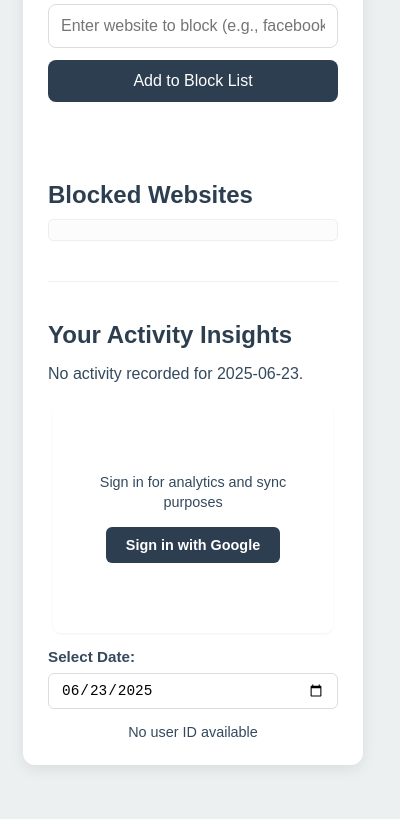
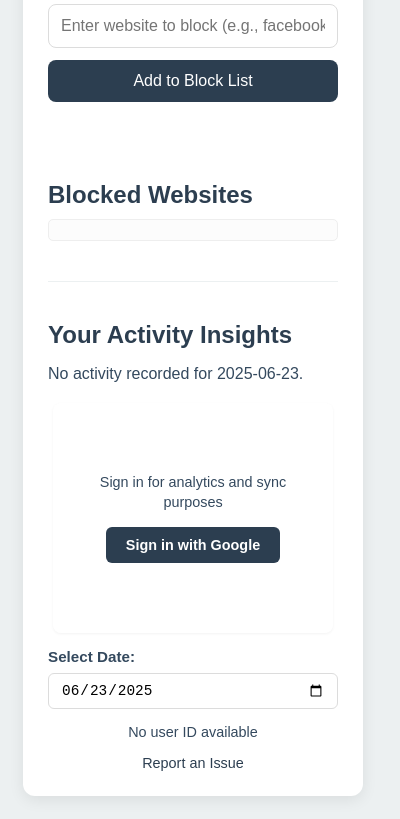
Before and after one commit to nibodhdaware/intentionality, a browser extension: page popup.html in a window 400 px wide. Shown: the part 133-952 px from the top of the page. Before the commit the page ends 921 px from the top, so only its background shows below. Drawn offline with Linux system fonts and the light colour scheme.

Commit message:
added report a problem page

```diff
--- a/popup.html
+++ b/popup.html
@@ -270,6 +270,20 @@
                 color: var(--zen-dark);
                 font-size: 0.9rem;
             }
+            .report-issue-link {
+                margin-top: 15px;
+                text-align: center;
+                font-size: 0.9rem;
+            }
+            .report-issue-link a {
+                color: var(--calm-blue);
+                text-decoration: none;
+                transition: color 0.3s ease;
+            }
+            .report-issue-link a:hover {
+                color: var(--zen-dark);
+                text-decoration: underline;
+            }
         </style>
     </head>
     <body>
@@ -319,6 +333,11 @@
                     </button>
                     <div id="migrationStatus" class="migration-status"></div>
                 </div>
+                <div class="report-issue-link">
+                    <a href="intentionality.app/add-issue.html" target="_blank">
+                        Report an Issue
+                    </a>
+                </div>
             </div>
         </div>
         <script src="lib/chart.js"></script>
```
Also changed, not shown: lib/migration-utility.js.
